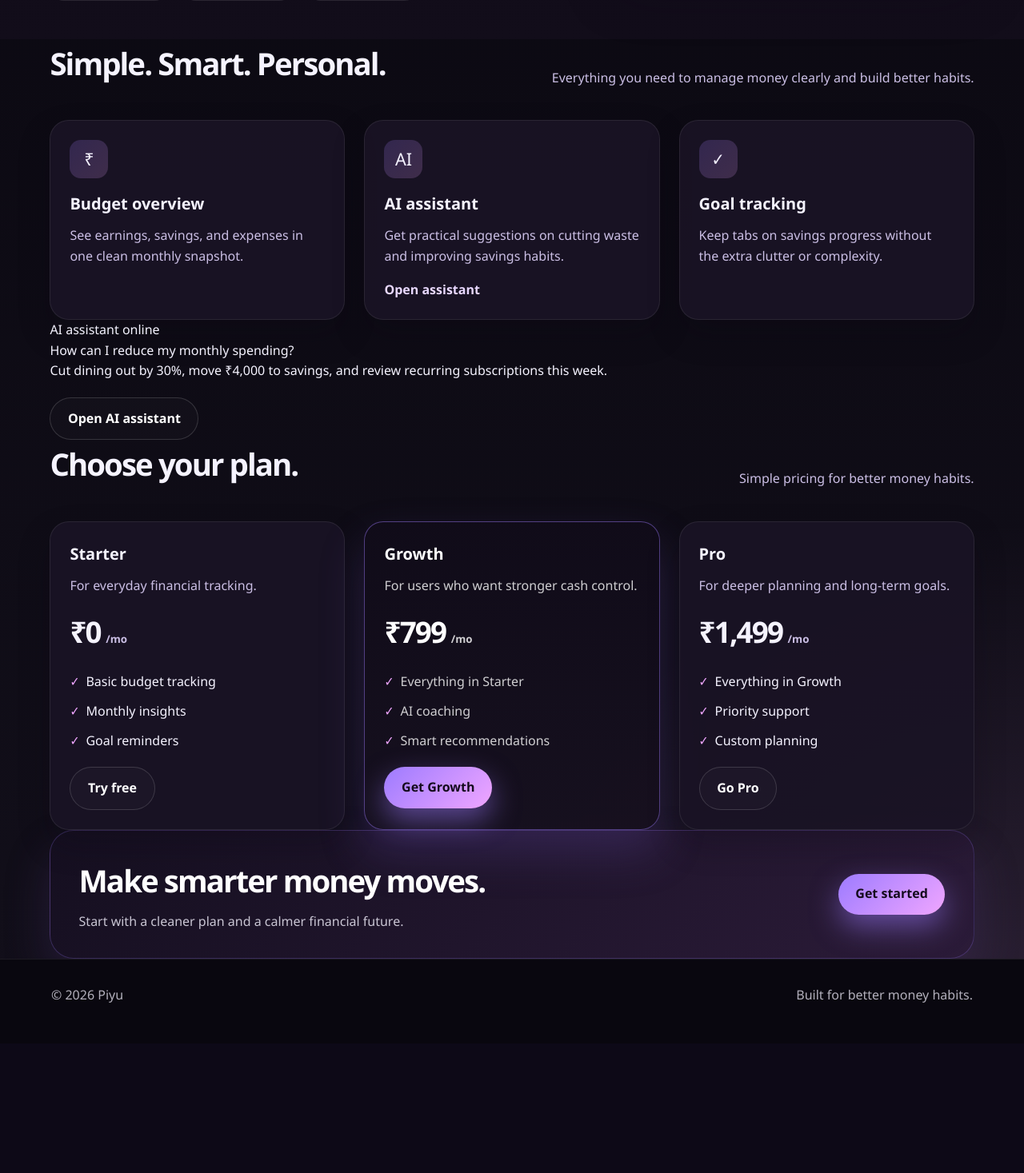
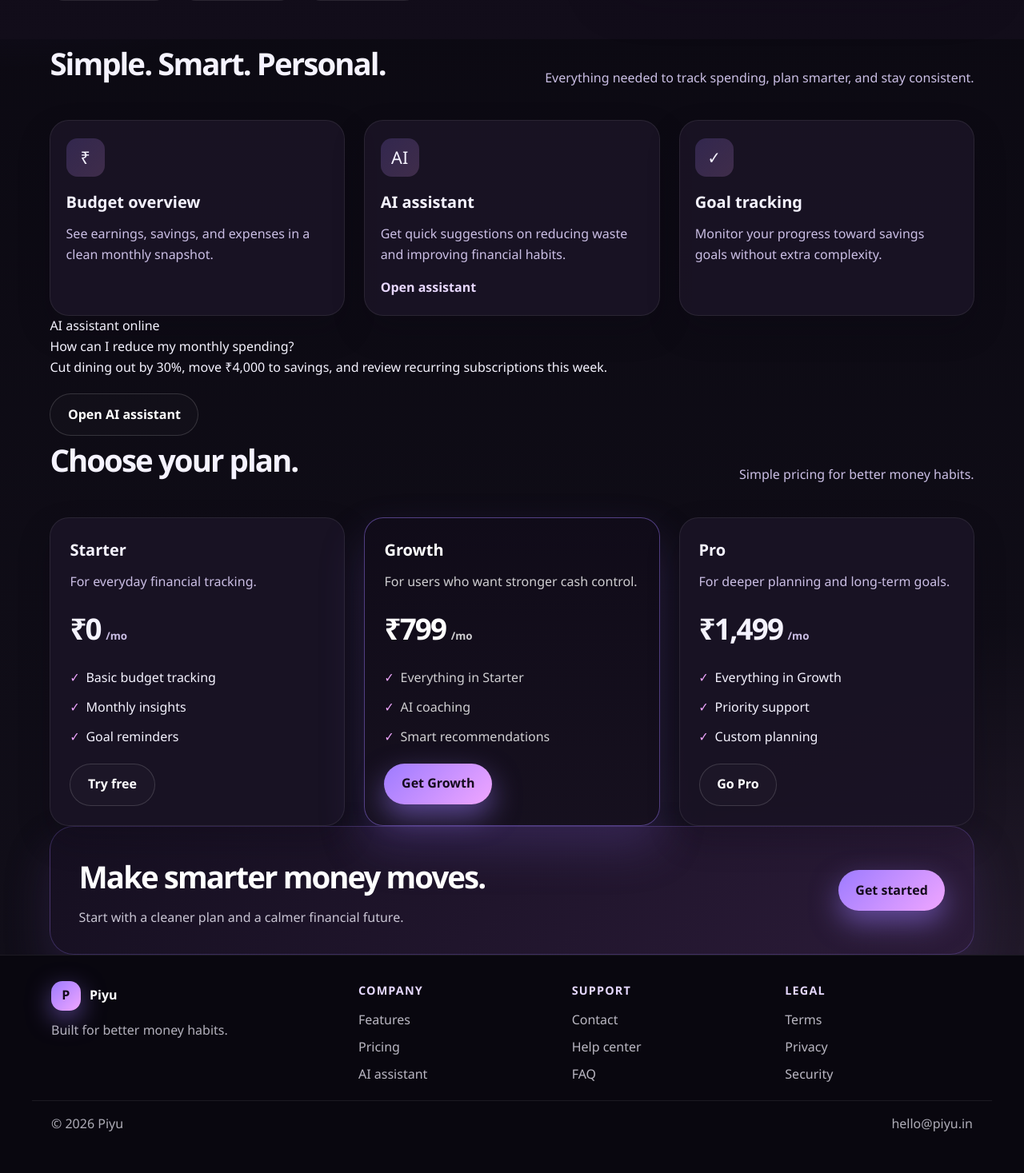
Before and after one commit to MayuriRamteke24/Finance-Advisor-Bot, a Flask app: page / in a window 1280 px wide. Shown: the part 654-2121 px from the top of the page at 80% size. Before the commit the page ends 1908 px from the top, so only its background shows below. Run offline with Flask 3, Linux system fonts and the light colour scheme.

Commit message:
Add contact, terms, and privacy pages; enhance footer layout and content

```diff
--- a/app.py
+++ b/app.py
@@ -23,6 +23,18 @@ def create_app():
     def assistant():
         return render_template("assistant.html")
 
+    @app.route("/contact")
+    def contact():
+        return render_template("contact.html")
+
+    @app.route("/terms")
+    def terms():
+        return render_template("terms.html")
+
+    @app.route("/privacy")
+    def privacy():
+        return render_template("privacy.html")
+
     return app
 
 
--- a/static/style.css
+++ b/static/style.css
@@ -474,6 +474,66 @@ section {
     flex-wrap: wrap;
 }
 
+.footer-grid {
+    display: grid;
+    grid-template-columns: 1.5fr 1fr 1fr 1fr;
+    gap: 2rem;
+    align-items: start;
+}
+
+.footer-brand p,
+.footer ul {
+    margin: 0;
+}
+
+.footer h4 {
+    margin: 0 0 0.8rem;
+    font-size: 0.9rem;
+    text-transform: uppercase;
+    letter-spacing: 0.08em;
+    color: #e6d8ff;
+}
+
+.footer ul {
+    list-style: none;
+    padding: 0;
+    display: grid;
+    gap: 0.55rem;
+}
+
+.footer a {
+    color: rgba(245, 243, 255, 0.75);
+}
+
+.footer a:hover {
+    color: #fff;
+}
+
+.brand-footer {
+    display: inline-flex;
+    align-items: center;
+    gap: 0.7rem;
+    color: #fff;
+    font-weight: 700;
+    margin-bottom: 0.8rem;
+}
+
+.footer-bottom {
+    max-width: 1200px;
+    margin: 1.2rem auto 0;
+    padding: 1rem 1.5rem 0;
+    border-top: 1px solid var(--line);
+    display: flex;
+    justify-content: space-between;
+    gap: 1rem;
+    color: rgba(245, 243, 255, 0.7);
+}
+
+.compact-card {
+    padding: 1.35rem 1.2rem;
+    min-height: 200px;
+}
+
 .assistant-link {
     display: inline-block;
     margin-top: 1rem;
--- a/templates/home.html
+++ b/templates/home.html
@@ -68,27 +68,27 @@
   <section id="features" class="container compact-section">
     <div class="section-heading">
       <h2>Simple. Smart. Personal.</h2>
-      <p>Everything you need to manage money clearly and build better habits.</p>
+      <p>Everything needed to track spending, plan smarter, and stay consistent.</p>
     </div>
 
     <div class="feature-grid">
-      <article class="feature-card">
+      <article class="feature-card compact-card">
         <div class="feature-icon">₹</div>
         <h3>Budget overview</h3>
-        <p>See earnings, savings, and expenses in one clean monthly snapshot.</p>
+        <p>See earnings, savings, and expenses in a clean monthly snapshot.</p>
       </article>
 
-      <article class="feature-card" id="assistant">
+      <article class="feature-card compact-card" id="assistant">
         <div class="feature-icon">AI</div>
         <h3>AI assistant</h3>
-        <p>Get practical suggestions on cutting waste and improving savings habits.</p>
+        <p>Get quick suggestions on reducing waste and improving financial habits.</p>
         <a class="assistant-link" href="{{ url_for('assistant') }}">Open assistant</a>
       </article>
 
-      <article class="feature-card">
+      <article class="feature-card compact-card">
         <div class="feature-icon">✓</div>
         <h3>Goal tracking</h3>
-        <p>Keep tabs on savings progress without the extra clutter or complexity.</p>
+        <p>Monitor your progress toward savings goals without extra complexity.</p>
       </article>
     </div>
   </section>
@@ -173,9 +173,46 @@
 </main>
 
 <footer class="footer">
-  <div class="footer-inner">
-    <div>© 2026 Piyu</div>
-    <div>Built for better money habits.</div>
+  <div class="footer-inner footer-grid">
+    <div class="footer-brand">
+      <div class="brand-footer">
+        <span class="brand-mark">P</span>
+        <span>Piyu</span>
+      </div>
+      <p>Built for better money habits.</p>
+    </div>
+
+    <div>
+      <h4>Company</h4>
+      <ul>
+        <li><a href="#features">Features</a></li>
+        <li><a href="#plans">Pricing</a></li>
+        <li><a href="{{ url_for('assistant') }}">AI assistant</a></li>
+      </ul>
+    </div>
+
+    <div>
+      <h4>Support</h4>
+      <ul>
+        <li><a href="{{ url_for('contact') }}">Contact</a></li>
+        <li><a href="#top">Help center</a></li>
+        <li><a href="#top">FAQ</a></li>
+      </ul>
+    </div>
+
+    <div>
+      <h4>Legal</h4>
+      <ul>
+        <li><a href="{{ url_for('terms') }}">Terms</a></li>
+        <li><a href="{{ url_for('privacy') }}">Privacy</a></li>
+        <li><a href="{{ url_for('contact') }}">Security</a></li>
+      </ul>
+    </div>
+  </div>
+
+  <div class="footer-bottom">
+    <span>© 2026 Piyu</span>
+    <span>hello@piyu.in</span>
   </div>
 </footer>
 {% endblock %}
```
Also changed, not shown: other parts of static/style.css (+51 -0 lines), templates/contact.html (added, +80 -0 lines), templates/privacy.html (added, +71 -0 lines), templates/terms.html (added, +71 -0 lines).
